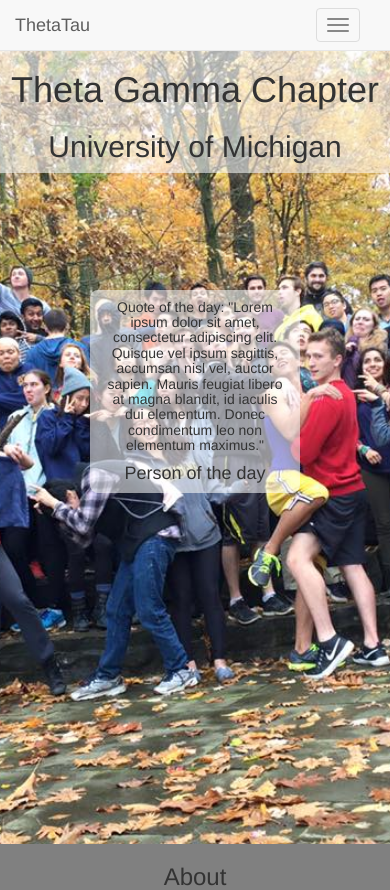
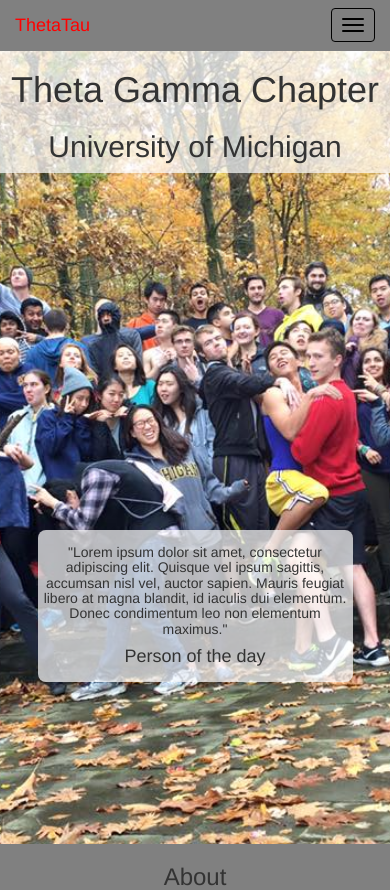
Before and after one commit to gapoorva/thetatauwebsite16, a PHP site: page /index.html in a window 390 px wide. Shown: the top 890 px of the page. Run offline with PHP 8.4, Linux system fonts and the light colour scheme.

Commit message:
Pulled some selectors. Added some media queries

```diff
--- a/css/main.css
+++ b/css/main.css
@@ -5,7 +5,7 @@ body {
 
 .masthead {
 	height: calc(100vh - 50px);
-	background: url('../images/mast1.jpg') no-repeat center center fixed;
+	background: url('../images/mast1.jpg') no-repeat center center /*fixed*/;
 	  -webkit-background-size: cover;
 	  -moz-background-size: cover;
 	  -o-background-size: cover;
@@ -13,18 +13,16 @@ body {
 	background-color: #DE643C;
 }
 
-.jumbotron {
-  background: rgba(255, 255, 255, .30);
-}
-
 #quote {
-  padding-top: 30%;
-  padding-bottom: 30px;
-
+  position: relative;
+  top: 55%;
 }
 
 .quote-block {
-	background-color: rgba(255,255,255,0.55);
+  padding: 5px;
+  margin: auto;
+  max-width: 50%;
+	background-color: rgba(255,255,255,0.7);
 	border-radius: 8px;
 }
 
@@ -41,13 +39,93 @@ body {
 }
 
 .navbar-header button.navbar-toggle {
-	margin-right: 30px;
+	margin-right: 15px;
 }
+
+/* override bootstrap */
+.navbar-default {
+  background-color: gray;
+  border-color: gray;
+}
+
+.navbar-default .navbar-collapse, .navbar-default .navbar-form {
+  border-color: gray;
+}
+
+.navbar-default .navbar-brand, .navbar-default .navbar-nav > li > a {
+  color: black;
+}
+
+.navbar-default .navbar-nav > li > a:hover {
+  color: red;
+  background-color: transparent;
+}
+
+.navbar-default .navbar-brand:hover {
+  color: red;
+  background-color: transparent;
+}
+
+.navbar-default .navbar-toggle {
+    border-color: black;
+}
+
+.navbar-default .navbar-toggle .icon-bar {
+    background-color: black;
+}
+
+.navbar-default .navbar-toggle:hover .icon-bar {
+    background-color: red;
+}
+
+.navbar-default .navbar-toggle:focus {
+  background: transparent;
+}
+
+.navbar-default .navbar-toggle:hover {
+    background-color: transparent;
+    border-color: red;
+}
+
+.navbar-default .navbar-nav > .active > a,
+.navbar-default .navbar-nav > .active > a:hover,
+.navbar-default .navbar-nav > .active > a:focus {
+  color: red;
+  background-color: gray;
+}
+/* end override */
+
 
 .title-banner {
 	position: relative;
+	background-color: rgba(255,255,255,0.70);
 }
 
-.title-banner {
-	background-color: rgba(255,255,255,0.55);
+@media (max-width: 767px) {
+  .quote-block {
+    max-width: 75%;
+  }
 }
+
+@media (max-width: 500px) {
+  #quote {
+    position: relative;
+    top: 45%;
+  }
+
+  .quote-block {
+    max-width: 75%;
+  }
+}
+
+@media (orientation: landscape) {
+  #quote {
+    position: relative;
+    top: 30%;
+  }
+
+  .quote-block {
+    padding: 2px;
+    max-width: 91%;
+  }
+}
--- a/index.html
+++ b/index.html
@@ -59,17 +59,17 @@
           <h2 class="text-center">University of Michigan</h3>
         </div>
 
-
-        <!-- quote -->
+        <!-- quote col-xs-6 col-xs-offset-3-->
         <div id="quote" class="row">
-          <div class="col-xs-6 col-xs-offset-3 quote-block">
-            <h5 class="text-center">Quote of the day: "Lorem ipsum dolor sit amet, consectetur adipiscing elit. Quisque vel ipsum sagittis, accumsan nisl vel, auctor sapien. Mauris feugiat libero at magna blandit, id iaculis dui elementum. Donec condimentum leo non elementum maximus."</h5>
+          <div class="quote-block">
+            <h5 class="text-center">"Lorem ipsum dolor sit amet, consectetur adipiscing elit. Quisque vel ipsum sagittis, accumsan nisl vel, auctor sapien. Mauris feugiat libero at magna blandit, id iaculis dui elementum. Donec condimentum leo non elementum maximus."</h5>
             <h4 class="text-center">Person of the day</h4>
           </div>
         </div>
         <!-- End quote -->
 
       </div>
+
       <!-- inner content (about/history) -->
       <div id="inner" class="row">
         <div class="col-sm-6">
```
